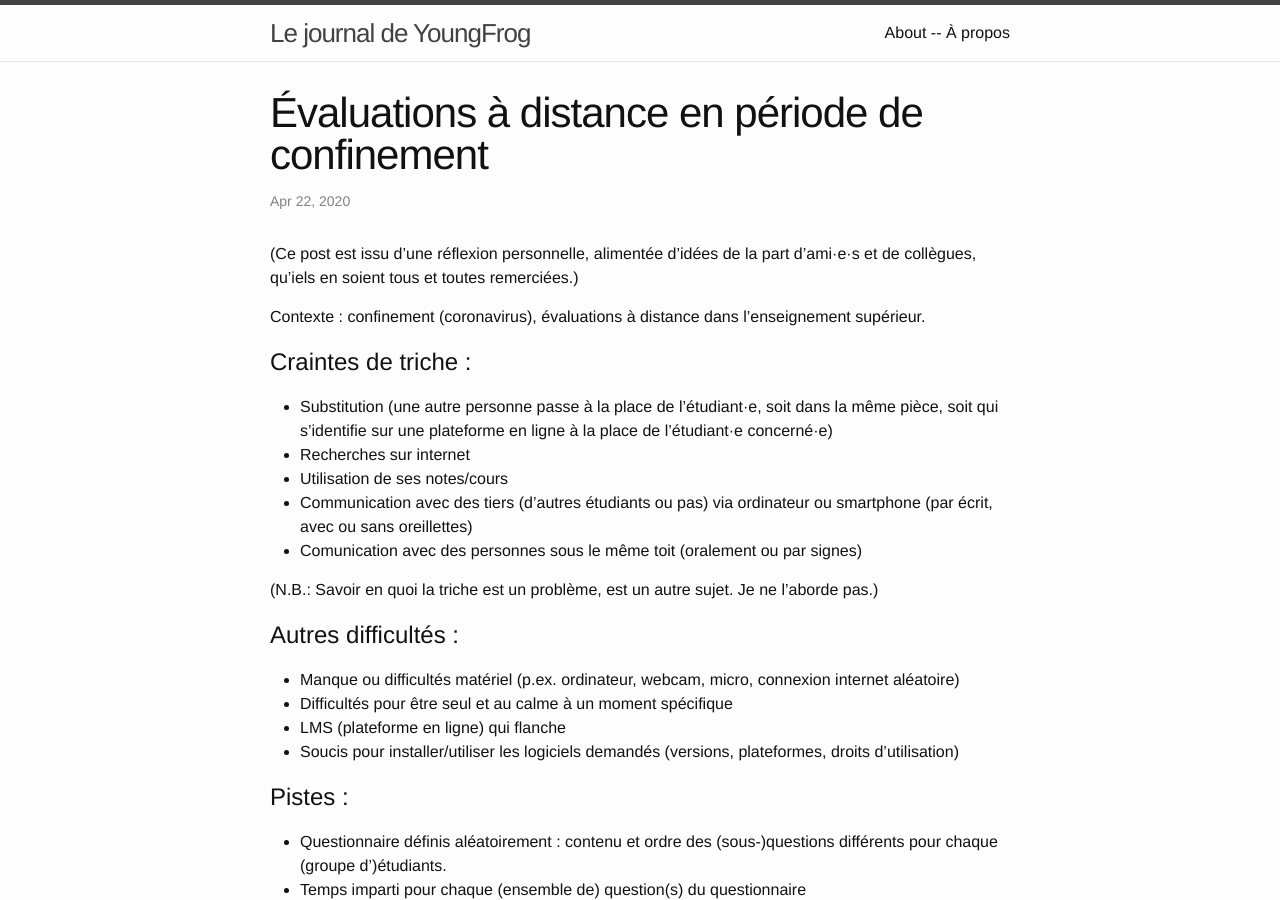
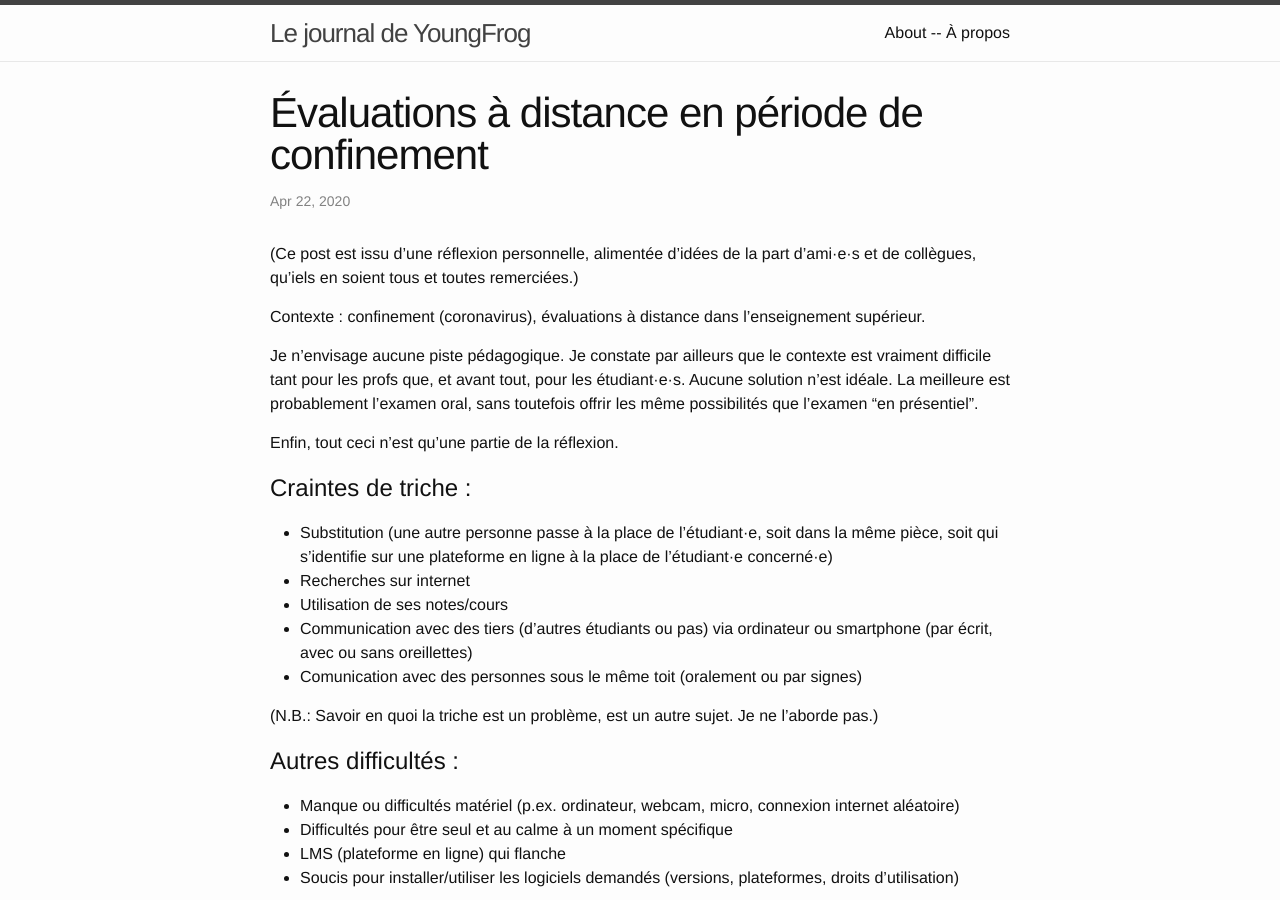
Before and after one commit to YoungFrog/youngfrog.github.io, a Jekyll site: the page built from _posts/2020-04-22-évaluations-à-distance-en-période-de-confinement.markdown, in a window 1280 px wide and 900 px high. Built offline with Jekyll 4.4.1, drawn with Linux system fonts in a browser that asks for light colours.

Commit message:
Màj d'un post ("Évaluations à distance en période de confinement")

```diff
--- a/_posts/2020-04-22-évaluations-à-distance-en-période-de-confinement.markdown
+++ b/_posts/2020-04-22-évaluations-à-distance-en-période-de-confinement.markdown
@@ -6,6 +6,13 @@ categories: blog personnal
 (Ce post est issu d'une réflexion personnelle, alimentée d'idées de la part d'ami·e·s et de collègues, qu'iels en soient tous et toutes remerciées.)
 
 Contexte : confinement (coronavirus), évaluations à distance dans l'enseignement supérieur.
+
+Je n'envisage aucune piste pédagogique.
+Je constate par ailleurs que le contexte est vraiment difficile tant pour les profs que, et avant tout, pour les étudiant·e·s.
+Aucune solution n'est idéale.
+La meilleure est probablement l'examen oral, sans toutefois offrir les même possibilités que l'examen "en présentiel".
+
+Enfin, tout ceci n'est qu'une partie de la réflexion.
 
 
 # Craintes de triche :
```
